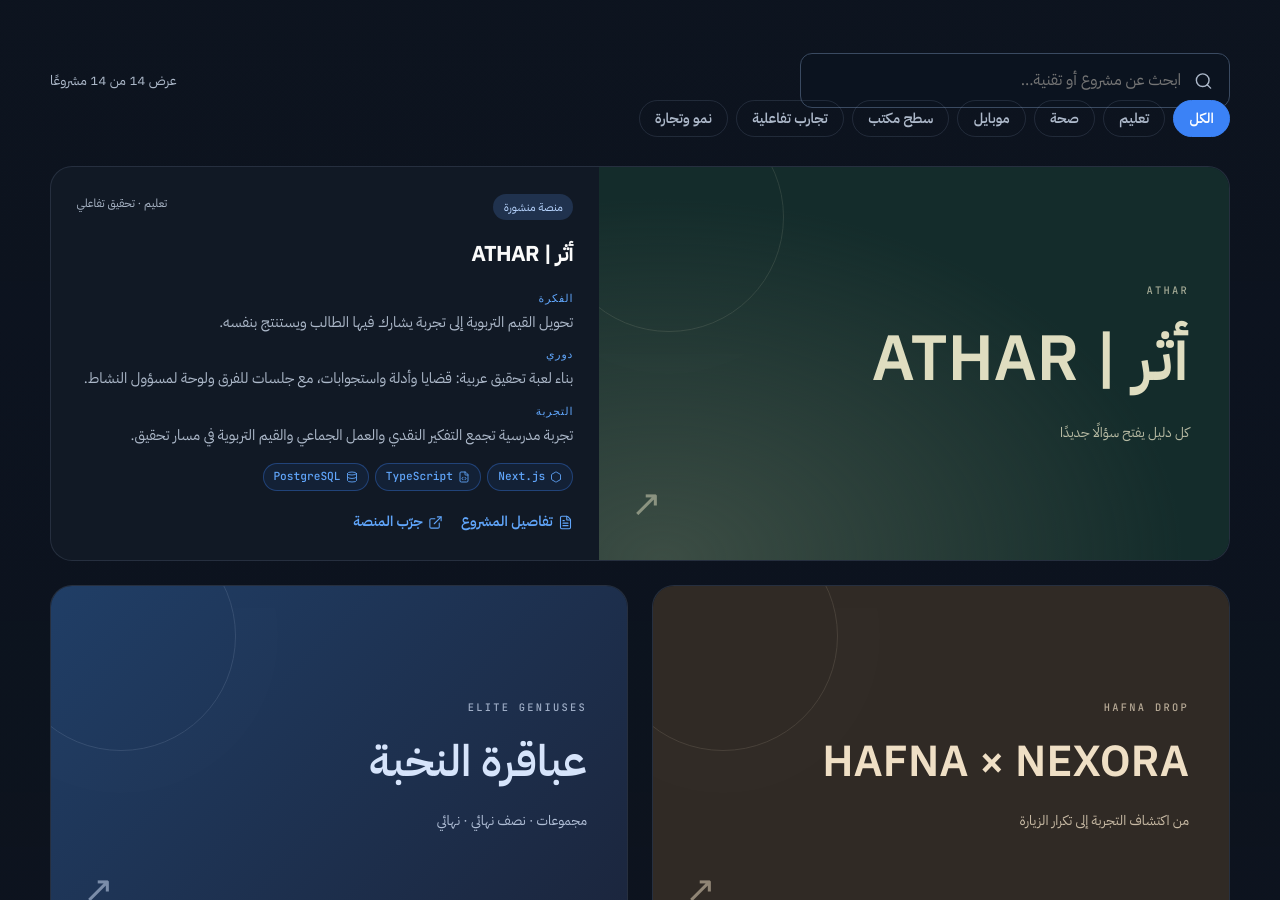
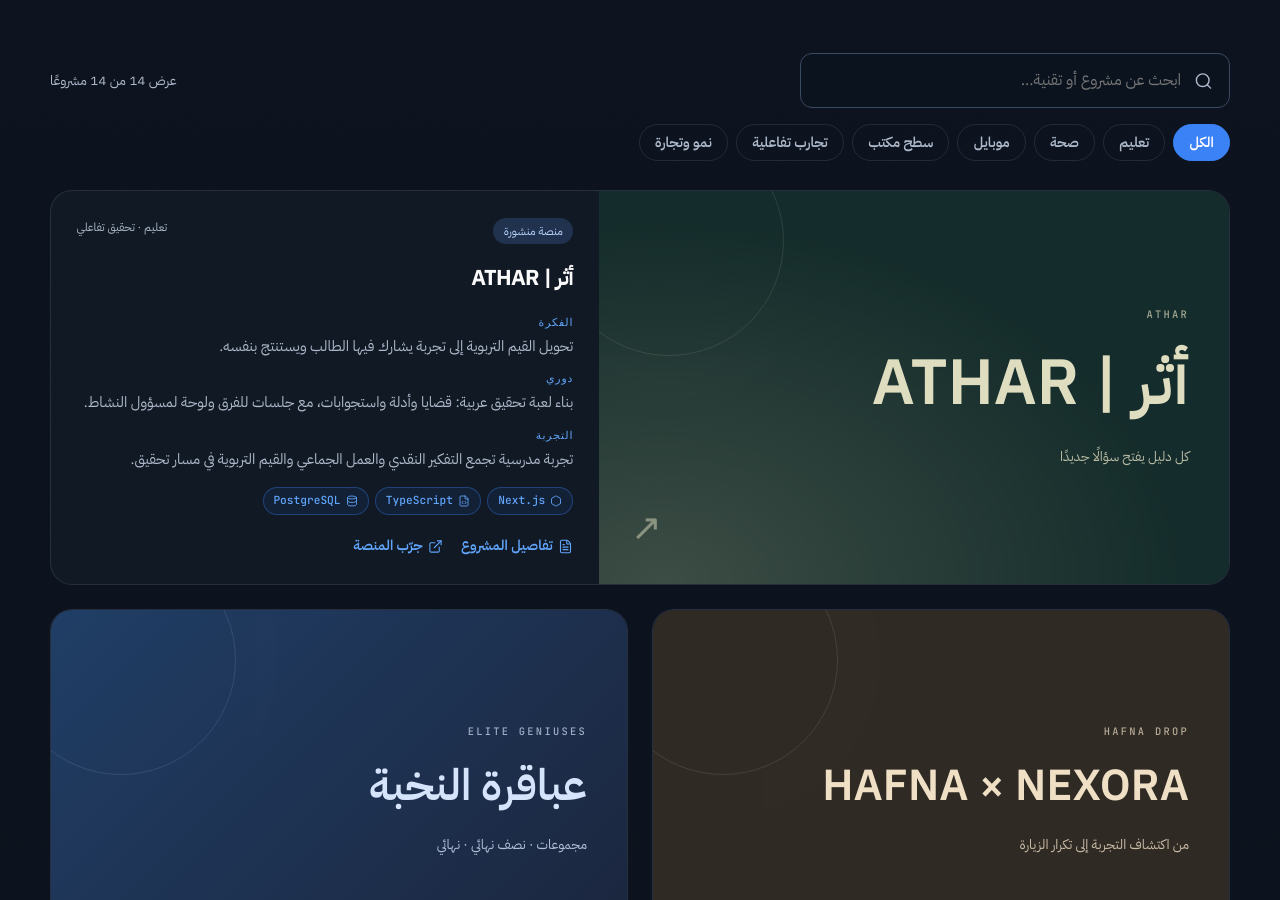
Before and after one commit to MostafaAhmed71/mostafa-portfolio, a plain HTML site: page index.html in a window 1280 px wide. Shown: the part 1752-2652 px from the top of the page. Drawn offline with nearby package versions, Linux system fonts and the light colour scheme.

Commit message:
Correct project filter spacing after deployed visual review

```diff
--- a/styles.css
+++ b/styles.css
@@ -1501,7 +1501,7 @@ main,
 .project-search input { border:0; outline:0; background:transparent; color:var(--text); font:inherit; width:100%; min-width:0; }
 .project-search:focus-within { outline:2px solid var(--accent); outline-offset:3px; }
 #project-count { color:var(--muted); font-size:.85rem; }
-.filters { flex-wrap:wrap; margin-bottom:1.8rem; }
+.filters { flex-wrap:wrap; margin:1rem 0 1.8rem; }
 .filter { font-family:var(--sans); }
 .project-empty { padding:2rem; text-align:center; border:1px dashed var(--line); border-radius:16px; color:var(--muted); }
 .card:hover { transform:translateY(-4px); box-shadow:0 16px 30px #0004; }
```
